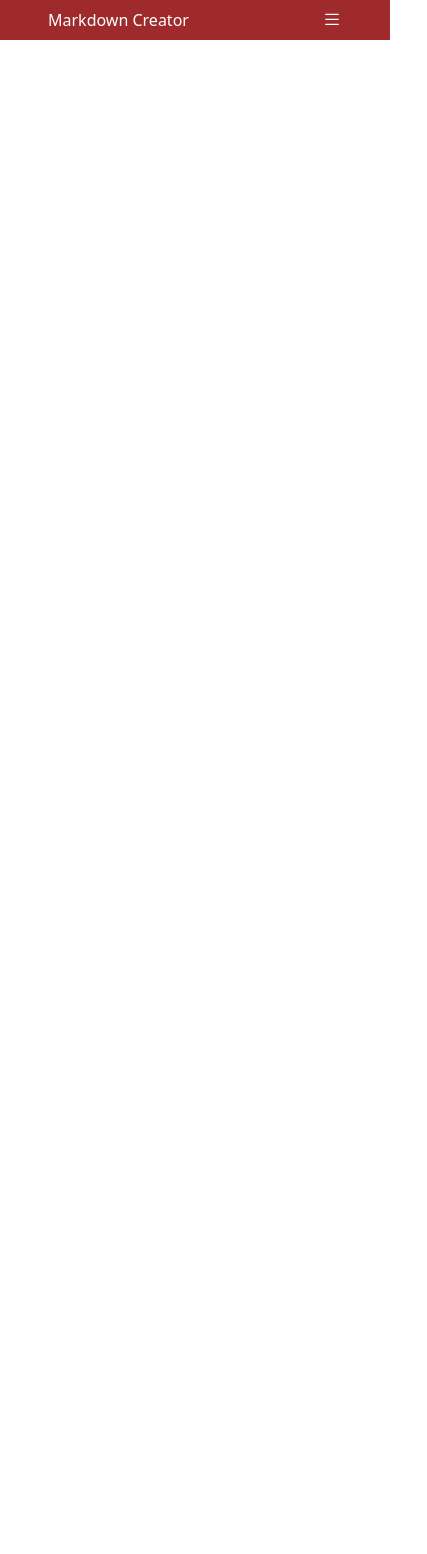
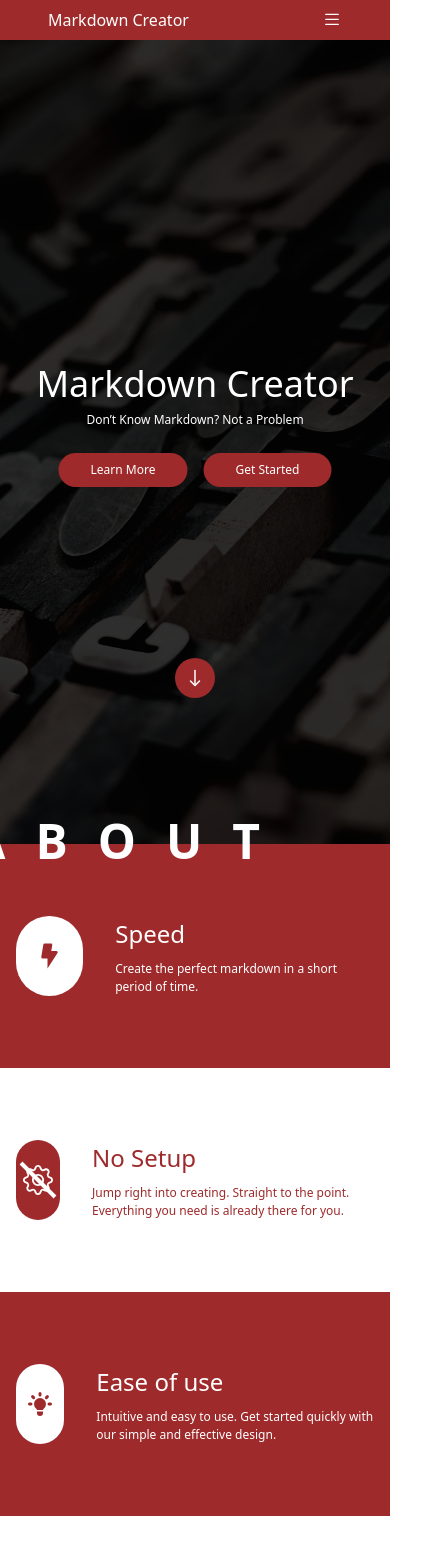
Before and after one commit to Adrian-Forde-1/MarkdownBuilder, a React app: page / in a window 390 px wide. Shown: the top 1554 px of the page, 427 px wide, since content can reach past the window. Before the commit the page ends 844 px from the top, so only its background shows below. Built offline with nearby package versions, Linux system fonts and the light colour scheme.

Commit message:
Made homepage responsive but still need to fix about heading and about item logo responsiveness and add a footer

```diff
--- a/src/components/Pages/Homepage.jsx
+++ b/src/components/Pages/Homepage.jsx
@@ -1,7 +1,167 @@
 import React from 'react';
 
+//React Router DOM
+import { Link } from 'react-router-dom';
+
+//Resources
+import wordsBackgroundNormal from '../../resources/img/words-picture-normal.jpg';
+
 const Homepage = () => {
-  return <h1></h1>;
+  return (
+    <div>
+      <header className="w-full h-screen bg-black relative flex justify-center items-center">
+        <img
+          src={wordsBackgroundNormal}
+          className="w-full h-full object-cover absolute inset-0"
+          style={{ filter: 'brightness(0.2)' }}
+        />
+        <div
+          className="z-10 flex-col justify-center items-center absolute"
+          style={{
+            top: '50%',
+            left: '50%',
+            transform: 'translate(-50%, -50%)',
+          }}
+        >
+          <h1 className="text-white lg:text-6xl md:text-5xl text-4xl whitespace-no-wrap text-center font-light">
+            Markdown Creator
+          </h1>
+          <p className="text-white text-xs md:text-sm lg:text-lg text-center">
+            Don’t Know Markdown? Not a Problem
+          </p>
+          <div className="flex justify-center mt-6 items-center px-24">
+            <Link to="/" className="cta mr-2 lg:mr-4">
+              Learn More
+            </Link>
+            <Link to="/" className="cta ml-2 lg:ml-4">
+              Get Started
+            </Link>
+          </div>
+        </div>
+        <a
+          href="#about"
+          className="w-10 h-10 mt-128 bg-theme_red-100 rounded-full mx-auto flex justify-center items-center no-underline z-10"
+        >
+          <svg
+            width="1em"
+            height="1em"
+            viewBox="0 0 16 16"
+            className="bi bi-arrow-down text-2xl text-white"
+            fill="currentColor"
+            xmlns="http://www.w3.org/2000/svg"
+          >
+            <path
+              fillRule="evenodd"
+              d="M4.646 9.646a.5.5 0 0 1 .708 0L8 12.293l2.646-2.647a.5.5 0 0 1 .708.708l-3 3a.5.5 0 0 1-.708 0l-3-3a.5.5 0 0 1 0-.708z"
+            />
+            <path
+              fillRule="evenodd"
+              d="M8 2.5a.5.5 0 0 1 .5.5v9a.5.5 0 0 1-1 0V3a.5.5 0 0 1 .5-.5z"
+            />
+          </svg>
+        </a>
+      </header>
+      <section className="w-full h-screen relative">
+        <h1
+          className="font-bold text-white text-5xl absolute right-1/2 -translate-x-1/2 md:translate-x-0 md:right-28 lg:right-40"
+          style={{
+            right: '100px',
+            top: '-75px',
+            letterSpacing: '30px',
+            transform: 'translateY(50%)',
+            zIndex: '99',
+          }}
+        >
+          ABOUT
+        </h1>
+        <div className="bg-theme_red-100 about-item">
+          <div className="bg-white about-item__logo-container">
+            <svg
+              xmlns="http://www.w3.org/2000/svg"
+              aria-hidden="true"
+              focusable="false"
+              width="1em"
+              height="1em"
+              preserveAspectRatio="xMidYMid meet"
+              className="text-theme_red-100 about-item__logo-svg"
+              viewBox="0 0 24 24"
+            >
+              <path
+                d="M17.168 8H13l.806-4.835A1 1 0 0 0 12.819 2H7.667a1 1 0 0 0-.986.835l-1.667 10A1 1 0 0 0 6 14h4v8l8.01-12.459A1 1 0 0 0 17.168 8z"
+                fill="currentColor"
+              />
+            </svg>
+          </div>
+          <div className="text-white about-item__content-container">
+            <h1>Speed</h1>
+            <p>Create the perfect markdown in a short period of time.</p>
+          </div>
+        </div>
+        <div className="bg-white about-item">
+          <div className="bg-theme_red-100 about-item__logo-container">
+            <svg
+              width="1em"
+              height="1em"
+              viewBox="0 0 16 16"
+              className="bi bi-gear text-white about-item__logo-svg"
+              fill="currentColor"
+              xmlns="http://www.w3.org/2000/svg"
+            >
+              <path
+                fillRule="evenodd"
+                d="M8.837 1.626c-.246-.835-1.428-.835-1.674 0l-.094.319A1.873 1.873 0 0 1 4.377 3.06l-.292-.16c-.764-.415-1.6.42-1.184 1.185l.159.292a1.873 1.873 0 0 1-1.115 2.692l-.319.094c-.835.246-.835 1.428 0 1.674l.319.094a1.873 1.873 0 0 1 1.115 2.693l-.16.291c-.415.764.42 1.6 1.185 1.184l.292-.159a1.873 1.873 0 0 1 2.692 1.116l.094.318c.246.835 1.428.835 1.674 0l.094-.319a1.873 1.873 0 0 1 2.693-1.115l.291.16c.764.415 1.6-.42 1.184-1.185l-.159-.291a1.873 1.873 0 0 1 1.116-2.693l.318-.094c.835-.246.835-1.428 0-1.674l-.319-.094a1.873 1.873 0 0 1-1.115-2.692l.16-.292c.415-.764-.42-1.6-1.185-1.184l-.291.159A1.873 1.873 0 0 1 8.93 1.945l-.094-.319zm-2.633-.283c.527-1.79 3.065-1.79 3.592 0l.094.319a.873.873 0 0 0 1.255.52l.292-.16c1.64-.892 3.434.901 2.54 2.541l-.159.292a.873.873 0 0 0 .52 1.255l.319.094c1.79.527 1.79 3.065 0 3.592l-.319.094a.873.873 0 0 0-.52 1.255l.16.292c.893 1.64-.902 3.434-2.541 2.54l-.292-.159a.873.873 0 0 0-1.255.52l-.094.319c-.527 1.79-3.065 1.79-3.592 0l-.094-.319a.873.873 0 0 0-1.255-.52l-.292.16c-1.64.893-3.433-.902-2.54-2.541l.159-.292a.873.873 0 0 0-.52-1.255l-.319-.094c-1.79-.527-1.79-3.065 0-3.592l.319-.094a.873.873 0 0 0 .52-1.255l-.16-.292c-.892-1.64.902-3.433 2.541-2.54l.292.159a.873.873 0 0 0 1.255-.52l.094-.319z"
+              />
+              <path
+                fillRule="evenodd"
+                d="M8 5.754a2.246 2.246 0 1 0 0 4.492 2.246 2.246 0 0 0 0-4.492zM4.754 8a3.246 3.246 0 1 1 6.492 0 3.246 3.246 0 0 1-6.492 0z"
+              />
+            </svg>
+            <div
+              className="h-1 w-12 md:w-16 lg:w-20 bg-white absolute"
+              style={{
+                transform: 'translate(-50%, -50%) rotate(45deg)',
+                transformOrigin: 'center',
+                top: '50%',
+                left: '50%',
+              }}
+            ></div>
+          </div>
+          <div className="text-theme_red-100 about-item__content-container">
+            <h1>No Setup</h1>
+            <p>
+              Jump right into creating. Straight to the point. Everything you
+              need is already there for you.
+            </p>
+          </div>
+        </div>
+        <div className="bg-theme_red-100 about-item">
+          <div className="bg-white about-item__logo-container">
+            <svg
+              xmlns="http://www.w3.org/2000/svg"
+              aria-hidden="true"
+              focusable="false"
+              width="1em"
+              height="1em"
+              className="text-theme_red-100 about-item__logo-svg"
+              preserveAspectRatio="xMidYMid meet"
+              viewBox="0 0 20 20"
+            >
+              <g fill="currentColor">
+                <path d="M11 3a1 1 0 1 0-2 0v1a1 1 0 1 0 2 0V3zm4.657 2.757a1 1 0 0 0-1.414-1.414l-.707.707a1 1 0 0 0 1.414 1.414l.707-.707zM18 10a1 1 0 0 1-1 1h-1a1 1 0 1 1 0-2h1a1 1 0 0 1 1 1zM5.05 6.464A1 1 0 1 0 6.464 5.05l-.707-.707a1 1 0 0 0-1.414 1.414l.707.707zM5 10a1 1 0 0 1-1 1H3a1 1 0 1 1 0-2h1a1 1 0 0 1 1 1zm3 6v-1h4v1a2 2 0 1 1-4 0zm4-2c.015-.34.208-.646.477-.859a4 4 0 1 0-4.954 0c.27.213.462.519.476.859h4.002z" />
+              </g>
+            </svg>
+          </div>
+          <div className="text-white about-item__content-container">
+            <h1>Ease of use</h1>
+            <p>
+              Intuitive and easy to use. Get started quickly with our simple and
+              effective design.
+            </p>
+          </div>
+        </div>
+      </section>
+    </div>
+  );
 };
 
 export default Homepage;
```
